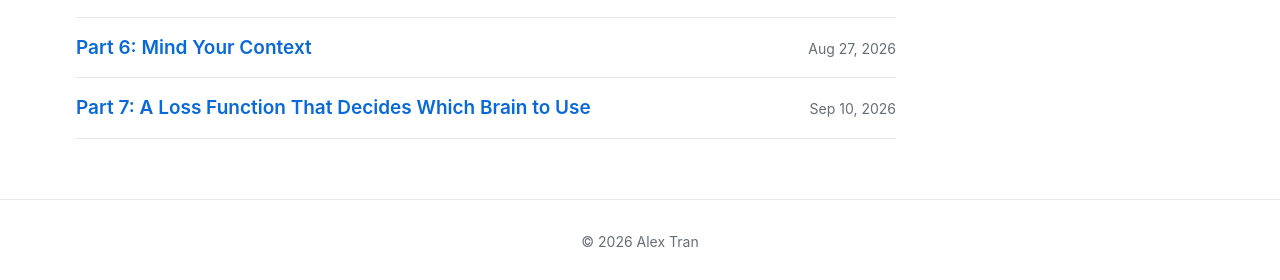
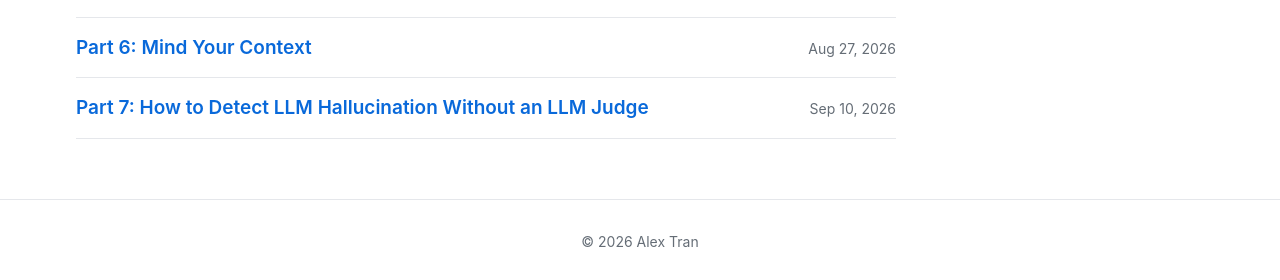
Before and after one commit to tungnhitran/tungnhitran.github.io, a Jekyll site: the page built from index.md, in a window 1280 px wide. Shown: the part 1115-1395 px from the top of the page. Built offline with Jekyll 4.4.1, drawn with Linux system fonts in a browser that asks for light colours; part of the change alters nothing that is shown.

Commit message:
Update title and refine content for clarity

````diff
--- a/_posts/2026-09-10-faithfulness-loss-ab-switch.md
+++ b/_posts/2026-09-10-faithfulness-loss-ab-switch.md
@@ -1,46 +1,44 @@
 ---
 layout: post
-title: "Part 7: A Loss Function That Decides Which Brain to Use"
+title: "Part 7: How to Detect LLM Hallucination Without an LLM Judge"
 date: 2026-09-10 09:00:00 +1000
 series: "Building an Agentic AI Support System in Healthcare Context"
 tags: [LLM, Evaluation, Faithfulness, Orchestration]
 ---
 
-*In part 5 we talked about 2 orchestration modes: the fast merged Mode B, the careful step-by-step Mode A and a real reason to switch between them: as the domains and tools multiply, Mode B's single merged prompt swells until the context window is bloated enough to hallucinate. I said the system should fall back to the leaner Mode A when that happens, and that **how it detects the moment to switch** was a story for a later post. This is that post. The detector turned out to be a small loss function that asks, every turn, one question: do we actually believe what we're about to say?*
+*In part 5 we talked about 2 orchestration modes: the fast merged Mode B, the careful step-by-step Mode A and a real reason to switch between them: as the domains and tools multiply, Mode B's single merged prompt swells until the context window is bloated enough to hallucinate. I said the system should fall back to the leaner Mode A when that happens, and that **how it detects the moment to switch** was a story. So here it is. The detector turned out to be a small loss function that asks, every turn, one question: do we actually believe what we're about to say?*
 
 ## The switch we actually need
 
-Falling back from fast-but-risky to slow-but-safe is only useful if something decides *when*. A human toggling a config flag doesn't count, this happens in the middle of live calls, thousands of times a day. And "the prompt got long" is too crude a trigger on its own: a long prompt doesn't always hallucinate, and a short one sometimes does. What I actually want to detect isn't prompt length, it's the *symptom* prompt length causes. **Drift**: the moment the fast answer stops being faithful to what the tools returned and what the caller asked. Catch the drift and I catch the hallucination, whatever its cause — bloated context, an unlucky sample, a genuinely ambiguous request. So the real question becomes: how do you measure, cheaply and automatically, whether a reply is faithful?
+Falling back from fast-but-risky to slow-but-safe is only useful if something decides *when*. A human toggling a config flag doesn't count, this happens in the middle of live calls, thousands of times a day. And "the prompt got long" is too crude a trigger on its own: a long prompt doesn't always hallucinate, and a short one sometimes does. What I actually want to detect isn't prompt length, it's the *symptom* prompt length causes. **Drift**: the moment the fast answer stops being faithful to what the tools returned and what the caller asked. Catch the drift and I catch the hallucination, whatever its cause: bloated context, an unlucky sample, a genuinely ambiguous request. So the real question becomes: how do you measure, cheaply and automatically, whether a reply is faithful?
 
 ## The motivation: latency forces the question
 
-Start with the constraint that shapes everything on a phone line: **latency**. A caller notices silence after about a second. So the default path has to be fast — one merged LLM call that plans and answers in a single shot (Mode B). The careful path — plan, execute, then narrate as separate, inspectable steps (Mode A) — is slower and safer, but you can't pay its cost on every turn or the conversation feels broken. You only want to pay it when the fast path has actually drifted.
+Start with the constraint that shapes everything on a phone line: **latency**. A caller notices silence after about a second. So the default path has to be fast which leads to one merged LLM call that plans and answers in a single shot (Mode B). The careful path (Mode A: plan, execute, then narrate as separate, inspectable steps) is slower and safer, but you can't pay its cost on every turn or the conversation feels broken.
 
-Fast-by-default, careful-when-needed — but only if the "when" is answered automatically, in production, without a human or a second model in the loop. That's the constraint that shaped the whole detector.
+Fast-by-default, careful-when-needed is a good idea but only if the "when" is answered automatically, in production, without a human or a second model in the loop. That's the constraint that shaped the whole detector.
 
-The obvious first tool to reach for is **LLM-as-a-judge**: hand the request, the tools, and the narration to another model and ask "is this faithful?" It's the standard move in 2026, it's flexible, and it would genuinely work.
-
-Except it can't live here, and the reason is the same constraint that started this whole post: **latency.** An LLM judge is another model call — hundreds of milliseconds to seconds — bolted onto a turn that's already racing a one-second silence budget. Worse, it's a call I'd have to make on *every* turn to know whether to trust the fast path, which means I'd be spending Mode A's entire time budget just to *decide* whether I need Mode A. The judge that's supposed to protect the latency budget becomes the thing that blows it. Paying for a second model to check the first defeats the point of having a fast path at all.
+The obvious first tool to reach for is **LLM-as-a-judge**: hand the request, the tools, and the narration to another model and ask "is this faithful?" It's the standard move in 2026, it's flexible, and it would genuinely work. However it can't live here, and the reason is: **latency.** An LLM judge is another model call, hundreds of milliseconds to seconds, bolted onto a turn that's already racing a one-second silence budget. Worse, it's a call I'd have to make on *every* turn to know whether to trust the fast path (Mode B). The judge that's supposed to protect the latency budget becomes the thing that blows it. Paying for a second model to check the first defeats the point of having a fast path at all.
 
 So the LLM judge is out, and that exclusion pins down what the metric actually has to be. Three brutal requirements, and between them they rule out almost everything on the shelf:
 
-1. **Cheap and synchronous.** It runs on *every* turn, in production, inside the latency budget it's meant to protect — so no extra model calls. This is the requirement that kills LLM-as-a-judge.
-2. **Label-free.** There's no ground-truth "correct answer" at inference time to compare against. That kills reference-based eval too — the RAGAS/DeepEval family, anything that needs a gold response.
+1. **Cheap and synchronous.** It runs on *every* turn, in production, inside the latency budget it's meant to protect, so no extra model calls. This is the requirement that kills LLM-as-a-judge.
+2. **Label-free.** There's no ground-truth "correct answer" at inference time to compare against. That kills reference-based eval too: the RAGAS/DeepEval family, anything that needs a gold response.
 3. **Paraphrase-proof.** "Where's my heart monitor?" and "device order O123 — dispatched" share no words and mean the same thing. Lexical overlap is synonym-blind; it would false-alarm on every natural reply.
 
-Cheap, label-free, meaning-aware — and crucially *not another LLM call*. That's a narrow target.
+Cheap, label-free, meaning-aware and crucially *not another LLM call*. That's a narrow target.
 
 ## The inspiration: autoencoders
 
-The shape of the answer came from an old idea from my ML days — the **autoencoder**. An autoencoder learns by trying to *reconstruct its own input*: squeeze the data through a bottleneck, expand it back out, and measure how far the reconstruction landed from the original. The reconstruction error *is* the loss. No labels required — the input is its own ground truth.
+The shape of the answer came from an old idea from my ML days: the **autoencoder**. An autoencoder learns by trying to *reconstruct its own input*: squeeze the data through a bottleneck, expand it back out, and measure how far the reconstruction landed from the original. The reconstruction error *is* the loss. No labels required, the input is its own ground truth.
 
-That reframing was the unlock. I don't have a gold answer, but I have something autoencoder-shaped: the caller's **request** goes into the system, gets squeezed through tools and a model, and comes back out as a **narration**. If the narration is faithful, it should "reconstruct" the request — you should be able to look at what we're about to say and recognise the question it answers. The gap between them is a reconstruction error I can measure with no labels at all.
+That reframing was the unlock. I don't have a gold answer, but I have something autoencoder-shaped: the caller's **request** goes into the system, gets squeezed through tools and LLM models, and comes back out as a **narration**. If the narration is faithful, it should "reconstruct" the request, you should be able to look at what we're about to say and recognise the question it answers. The gap between them is a reconstruction error I can measure with no labels at all.
 
 Faithfulness, in other words, is a three-way relationship:
 
-- the **request** — what the caller asked, as the planner understood it,
-- the **tool_result** — what the domain servers actually returned,
-- the **narration** — what we're about to say out loud.
+- the **request**: what the user asked, as the planner understood it,
+- the **tool_result**: what the domain servers actually returned,
+- the **narration**: what we're about to reply to user.
 
 A faithful turn reconstructs cleanly across those three. Break a link and the error rises.
 
@@ -50,45 +48,45 @@ A faithful turn reconstructs cleanly across those three. Break a link and the er
 
 ## First attempt: the term that was always zero
 
-My first version followed the autoencoder instinct literally — reconstruct the narration from both sides: `loss = diff(request, narration) + diff(tool_result, narration)`. It looked clean, but when I ran it over real turns the second term was basically zero every single time, and in hindsight that's obvious: narration is generated *from* the tool result, so of course they're near-identical — the term was measuring "did the model paraphrase its input," which is always yes. A column of noughts wearing a lab coat. Worse, it was blind to the exact failure I most needed to catch — what I started calling **selection rot**: the planner fetches the *wrong* data, narration faithfully describes that wrong data, the two agree perfectly, and the loss cheerfully says "all good" while the caller hears a confident answer about the wrong order. The reply was faithful to the data; the data was unfaithful to the request — and my loss never compared those two, so it couldn't see the gap.
+My first version followed the autoencoder instinct literally: reconstruct the narration from both sides: `loss = diff(request, narration) + diff(tool_result, narration)`. It looked clean, but when I ran it over real turns the second term was basically zero every single time, and in hindsight that's obvious: narration is generated *from* the tool result, so of course they're near-identical, the term was measuring "did the model paraphrase its input," which is always yes.  Worse, it was blind to the exact failure I most needed to catch, what I started calling **selection rot**: the planner fetches the *wrong* data, narration faithfully describes that wrong data, the two agree perfectly, and the loss cheerfully says "all good" while the caller hears a confident answer about the wrong order. The reply was faithful to the data; the data was unfaithful to the request and my loss never compared those two, so it couldn't see the gap.
 
 ## The one-line fix
 
-The change, once the dead term made it obvious, was almost embarrassingly small — re-anchor the second reconstruction. Stop asking "does the narration match the tools" (always yes) and start asking "do the tools actually answer the request":
+The change, once the dead term made it obvious, was almost embarrassingly small, re-anchor the second reconstruction. Stop asking "does the narration match the tools" (always yes) and start asking "do the tools actually answer the request":
 
 ```
 loss = diff(request, narration) + diff(tool_result, request)
 ```
 
-That's the entire edit — one term's reference swapped from `narration` to `request`. Now the two terms measure genuinely different things. The first: does what we're about to say reconstruct the question. The second: did we fetch something that actually answers the question. Selection rot has nowhere left to hide — fetch the wrong order and `diff(tool_result, request)` spikes no matter how faithfully the narration then describes it.
+That's the entire edit, one term's reference swapped from `narration` to `request`. Now the two terms measure genuinely different things. The first: does what we're about to say match the topic of the question. The second: did we fetch something that actually answers the question. Selection rot has nowhere left to hide, fetch the wrong order and `diff(tool_result, request)` spikes no matter how faithfully the narration then describes it.
 
-Both terms are cosine distances between embeddings — a `rel_diff` with a single relevance floor (`_REL_FLOOR = 0.50`) so trivially-related text doesn't register as a match. Cosine, deliberately, for the paraphrase-proofing from the motivation: it reads meaning, not words. And embeddings are the trick that satisfies the whole wishlist at once — an embedding call is an order of magnitude cheaper and faster than a judge model, cheap enough to run on every turn without anyone noticing, and it needs no gold label. Meaning-aware like an LLM judge, but without being another LLM call in the hot path.
+Both terms are cosine distances between embeddings, a `rel_diff` with a single relevance floor (`_REL_FLOOR = 0.50`) so trivially-related text doesn't register as a match. Cosine, deliberately, for the paraphrase-proofing from the motivation: it reads meaning, not words. And embeddings are the trick that satisfies the whole wishlist at once, an embedding call is an order of magnitude cheaper and faster than a judge model, cheap enough to run on every turn without anyone noticing, and it needs no gold label. Meaning-aware like an LLM judge, but without being another LLM call in the hot path.
 
 ## Resisting the urge to make it clever
 
-The most valuable thing I did to this function afterward was *stop touching it*. Every time I looked I wanted to add something — a second floor for an edge case, a small-talk exemption, a regex for emails and phone numbers, a reweighting so one term counted more. Each felt justified in the moment. Almost all of it was wrong, and my reviewer caught every attempt: the second floor was tuning to the test set; the small-talk flag solved a problem the router already owned; the regexes were a different concern in a faithfulness costume; the reweighting was me trying to fix, with a coefficient, a bug that actually lived in the *test data*.
+The most valuable thing I did to this function afterward was *stop touching it*. Every time I looked I wanted to add something: a second floor for an edge case, a small-talk exemption, a regex for emails and phone numbers, a reweighting so one term counted more. Each felt justified in the moment. Almost all of it was wrong, and my reviewer caught every attempt: the second floor was tuning to the test set; the small-talk flag solved a problem the router already owned; the regexes were a different concern in a faithfulness costume; the reweighting was me trying to fix, with a coefficient, a bug that actually lived in the *test data*.
 
 The lesson outlasted the fix: **a loss you can't hold in your head is a loss you can't trust in production.** Two terms, one floor, cosine. Done.
 
 ## The bug that wasn't a faithfulness bug
 
-One case nearly cost me the whole design. A caller says "thank you," and the system responds by dumping their entire order history. Obviously broken — surely the loss should flag it?
+One case nearly cost me the whole design. A caller says "thank you," and the system responds by dumping their entire order history. Obviously broken, surely the loss should flag it?
 
-It shouldn't, and forcing it to would have wrecked the metric. The narration was a truthful, grounded description of real order data; it scored clean, *correctly*. The failure was upstream — the **planner** decided a "thank you" warranted an order lookup. That's a planning failure, caught by a different guard, not a faithfulness one.
+It shouldn't, and forcing it to would have wrecked the metric. The narration was a truthful, grounded description of real order data; it scored clean, *correctly*. The failure was upstream: the **planner** decided a "thank you" warranted an order lookup. That's a planning failure, caught by a different guard, not a faithfulness one.
 
-This is the Part 5 responsibility framework doing its job. Faithfulness answers exactly one question — *is this narration grounded in data that answers the request?* — and must not be seduced into answering others. A grounded narration of a badly-chosen tool call is *supposed* to score clean. The moment one metric owns every kind of failure, it owns none of them.
+This is the Part 5 responsibility framework doing its job. Faithfulness answers exactly one question: *is this narration grounded in data that answers the request?* and must not be seduced into answering others. A grounded narration of a badly-chosen tool call is *supposed* to score clean. The moment one metric owns every kind of failure, it owns none of them.
 
 ## Where it lives, and the blind spot I kept
 
-So the loop closes, and it closes exactly where Part 5 left off. Every turn, Mode B produces its fast answer; the loss scores it with two near-free cosine terms. Under threshold, the caller hears it immediately. Over threshold, the system distrusts its own reflex and re-runs the turn in Mode A — the leaner, step-by-step path whose smaller prompts are less prone to the very hallucination the score just caught — or escalates. That's the detector Part 5 promised: not "the prompt got long," but "the answer drifted," which is the symptom bloated context produces and also catches the drifts it doesn't. The A/B switch was never a human toggling config — it's the system watching its own reconstruction error in real time and reaching for the careful brain the moment the fast one wanders.
+So the loop closes, and it closes exactly where Part 5 left off. Every turn, Mode B produces its fast answer; the loss function scores it with two near-free cosine terms. Under threshold, the caller hears it immediately. Over threshold, the system distrusts its own reflex and re-runs the turn in Mode A, the leaner, step-by-step path whose smaller prompts are less prone to the very hallucination the score just caught or escalates. That's the detector Part 5 promised: not "the prompt got long," but "the answer drifted," which is the symptom bloated context produces and also catches the drifts it doesn't. The A/B switch wasn't a human toggling config, it's the system watching its own reconstruction error in real time and reaching for the careful brain the moment the fast one wanders.
 
-I'll end on the blind spot I chose to keep, because a metric whose limits you can't state is one you don't understand. There's a failure class this loss can't catch: **same entity, different attribute.** Ask about a warranty, get back the order record for the right order — same order, wrong field. Cosine sees a strong match (it *is* the right entity) and stays quiet. Every fix I tried that caught it also lit up false alarms on good turns, because the distinction lives below cosine's resolution. So I documented it as a known, bounded gap rather than bury it under a coefficient that would quietly punish good calls.
+I'll end on the blind spot I chose to keep. There's a failure class this loss can't catch: **same entity, different attribute.** Ask about a warranty, get back the order record for the right order, same order, wrong field. Cosine sees a strong match (it *is* the right entity) and stays quiet. Every fix I tried that caught it also lit up false alarms on good turns, because the distinction lives below cosine's resolution. So I documented it as a known, bounded gap rather than bury it under a coefficient that would quietly punish good calls.
 
-That felt like the most grown-up decision in the project. Not every gap is a bug to fix; some are limits to name, document, and watch — the difference between a system you've tuned and one you actually understand.
+That felt like the most grown-up decision in the project. Not every gap is a bug to fix; some are limits to name, document, and watch, the difference between a system you've tuned and one you actually understand.
 
 ## References
 
-- [Autoencoders](https://en.wikipedia.org/wiki/Autoencoder) — reconstruction loss, the seed of the whole idea
+- [Autoencoders](https://en.wikipedia.org/wiki/Autoencoder): reconstruction loss, the seed of the whole idea
 - Anthropic, [*Building effective agents*](https://www.anthropic.com/research/building-effective-agents)
 
-*That's the series — for now. Seven parts, one system: a call arrives, five bounded contexts and a careful pipeline do their work, and a two-term loss sits at the end quietly asking, every single turn, "do we actually believe what we're about to say?"*
+*That's the series for now. Seven parts, one system: a call arrives, five bounded contexts and a careful pipeline do their work, and a two-term loss sits at the end quietly asking, every single turn, "do we actually believe what we're about to say?"*
````
